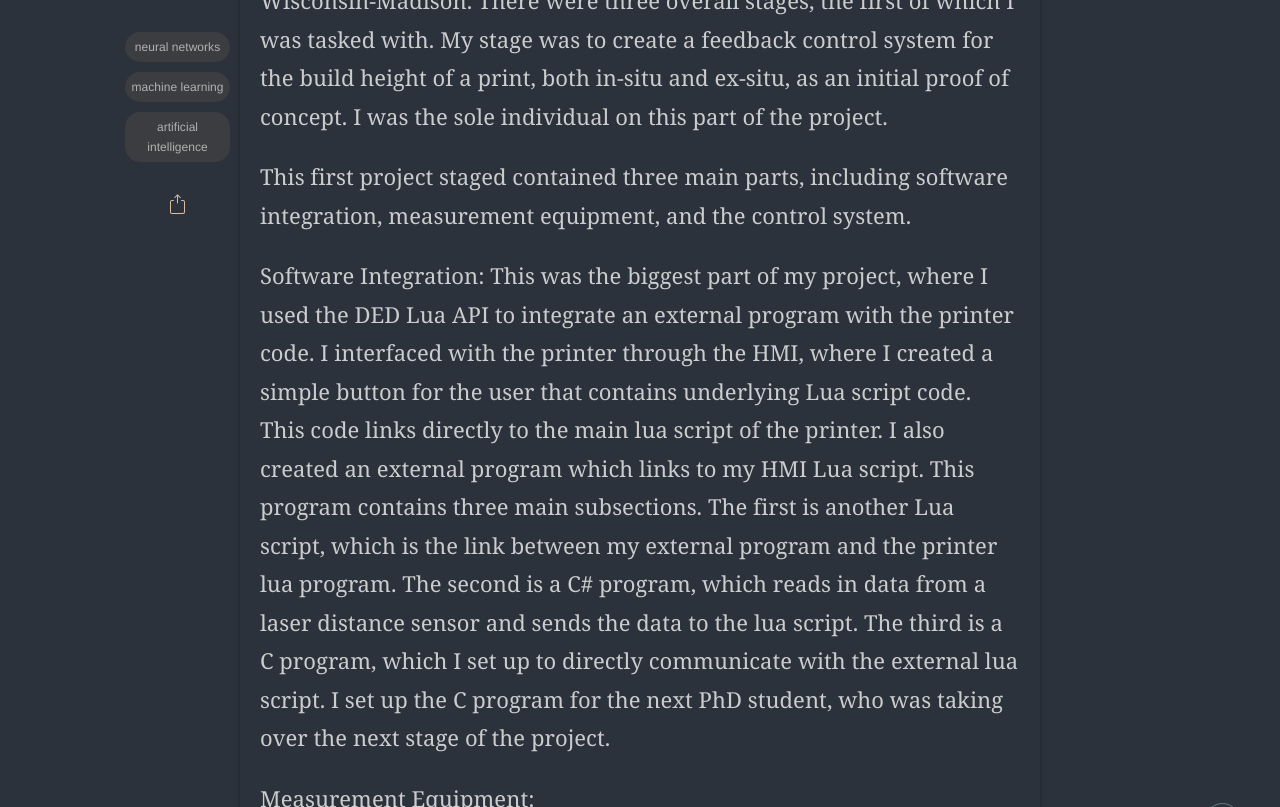
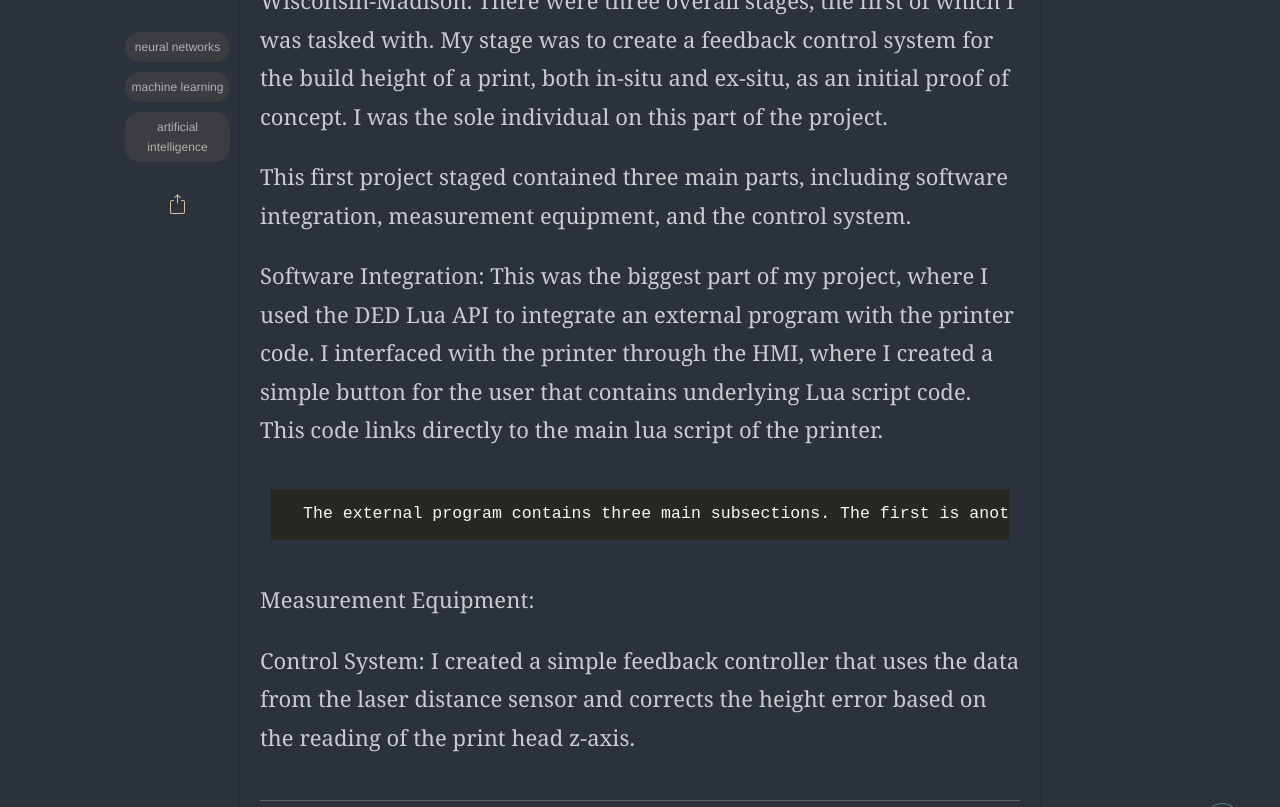
Before and after one commit to megsindelar/megsindelar.github.io, a Jekyll site: the page built from _posts/2022-06-20-Control-on-Multi-Metal-DED-Printer.md, in a window 1280 px wide and 900 px high, scrolled down 1069 px, cut to the strip 0-807 px from the top of the window. Built offline with Jekyll 4.4.1, drawn with Linux system fonts in a browser that asks for light colours; some web fonts are replaced.

Commit message:
edited more of LENS doc (need to save)

```diff
--- a/_posts/2022-06-20-Control-on-Multi-Metal-DED-Printer.md
+++ b/_posts/2022-06-20-Control-on-Multi-Metal-DED-Printer.md
@@ -19,7 +19,9 @@ This was my project as a Research Assistant at the University of Wisconsin-Madis
 This first project staged contained three main parts, including software integration, measurement equipment, and the control system.
 
 Software Integration:
-    This was the biggest part of my project, where I used the DED Lua API to integrate an external program with the printer code. I interfaced with the printer through the HMI, where I created a simple button for the user that contains underlying Lua script code. This code links directly to the main lua script of the printer. I also created an external program which links to my HMI Lua script. This program contains three main subsections. The first is another Lua script, which is the link between my external program and the printer lua program. The second is a C# program, which reads in data from a laser distance sensor and sends the data to the lua script. The third is a C program, which I set up to directly communicate with the external lua script. I set up the C program for the next PhD student, who was taking over the next stage of the project.
+    This was the biggest part of my project, where I used the DED Lua API to integrate an external program with the printer code. I interfaced with the printer through the HMI, where I created a simple button for the user that contains underlying Lua script code. This code links directly to the main lua script of the printer.
+
+    The external program contains three main subsections. The first is another Lua script, which is the link between my external program and the printer lua program. The second is a C# program, which reads in data from a laser distance sensor and sends the data to the lua script. The third is a C program, which I set up to directly communicate with the external lua script. I set up the C program for the next PhD student, who took over the next stage of the project.
 
 
 Measurement Equipment:
```
